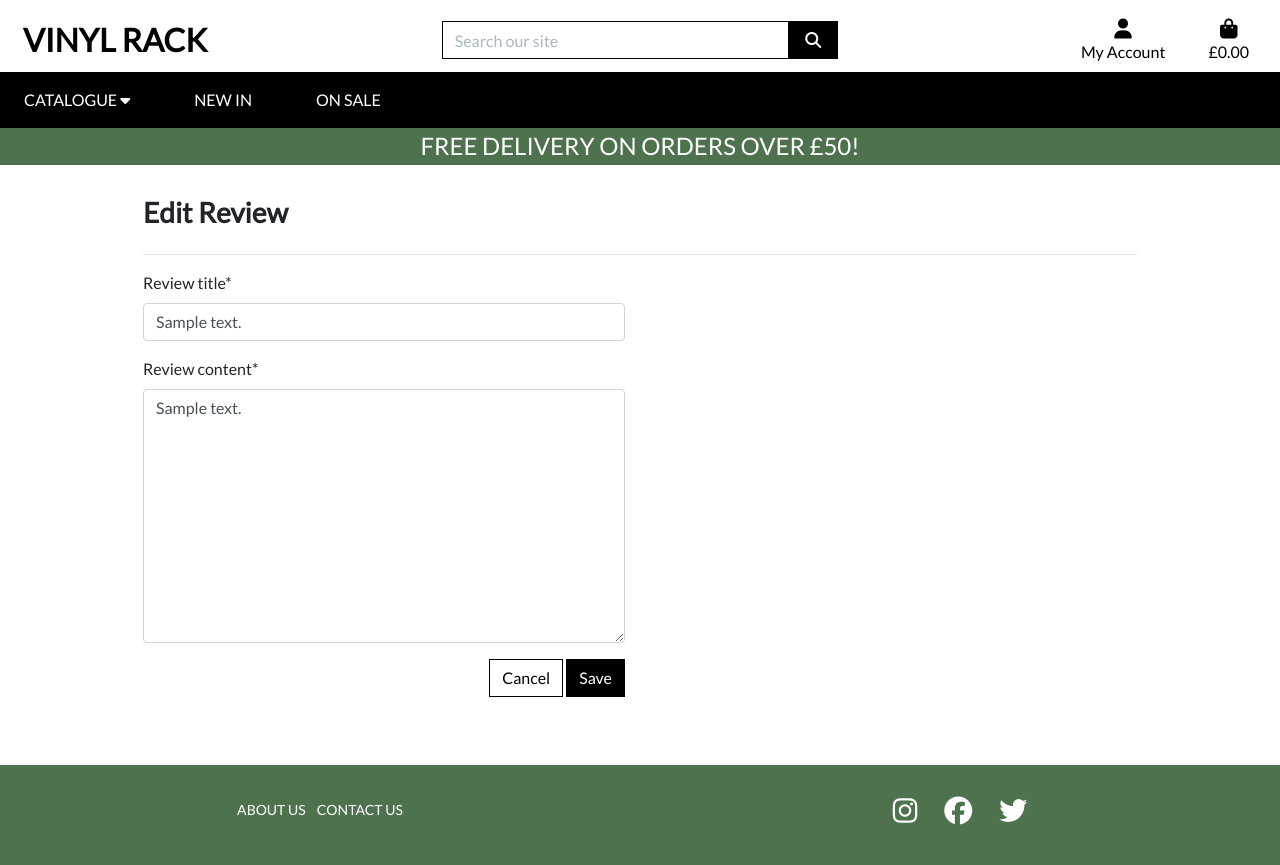
After one commit to peejaywk/VinylRack, a Django app: page /reviews/edit/1 in a window 1280 px wide. The commit adds this page. Run offline with Django 3.2, Linux system fonts and the light colour scheme; a user stored in the database is signed in; tables that the repository leaves empty hold one stand-in row (values such as "Sample post"); parts of the project's set-up code (start-up, migrations or seed data) failed here and were passed over; some libraries are stand-ins or nearby versions.

Commit message:
Add view/template to edit a product review

```diff
--- /dev/null
+++ b/reviews/templates/reviews/edit_review.html
@@ -0,0 +1,27 @@
+{% extends "base.html" %}
+{% load static %}
+
+{% block content %}
+<div class="container mt-5">
+    <div class="row">
+        <div class="col-12 mt-3">
+            <h3 class="font-weight-bold mt-3">Edit Review</h3>
+        </div>
+    </div>
+    <hr>
+    <div class="row">
+        <div class="col-12 col-md-6">
+            <form method="POST" action="" class="form mb-2">
+                {% csrf_token %}
+                {% for field in form %}
+                    {{ field | as_crispy_field }}
+                {% endfor %}
+                <div class="text-right">
+                    <a class="btn btn-outline-black rounded-0" href="{% url 'products' %}">Cancel</a>
+                    <button class="btn btn-black rounded-0" type="submit">Save</button>
+                </div>
+            </form>
+        </div>
+    </div>
+</div>
+{% endblock %}
--- a/reviews/urls.py
+++ b/reviews/urls.py
@@ -4,4 +4,5 @@ from . import views
 urlpatterns = [
     path('', views.list_reviews, name='list_reviews'),
     path('add/<int:product_id>', views.add_review, name='add_review'),
+    path('edit/<int:review_id>', views.edit_review, name='edit_review'),
 ]
--- a/reviews/views.py
+++ b/reviews/views.py
@@ -1,4 +1,5 @@
 from django.shortcuts import render, redirect, reverse, get_object_or_404
+from django.contrib.auth.decorators import login_required
 from django.contrib import messages
 
 from .models import Review
@@ -25,6 +26,7 @@ def list_reviews(request):
     return render(request, template, context)
 
 
+@login_required
 def add_review(request, product_id):
     """ A view to add a new product review """
 
@@ -54,3 +56,28 @@ def add_review(request, product_id):
     }
     template = 'reviews/add_review.html'
     return render(request, template, context)
+
+
+@login_required
+def edit_review(request, review_id):
+    """ Edit a product review """
+
+    review = get_object_or_404(Review, pk=review_id)
+
+    if request.method == 'POST':
+        form = ReviewForm(request.POST)
+        if form.is_valid():
+            form = ReviewForm(request.POST, instance=review)
+            form.save()
+            messages.success(request, 'Successfully edited review!')
+            return redirect(reverse('list_reviews'))
+        else:
+            messages.error(request, 'Failed to add review. Please ensure the form is valid.')
+    else:
+        form = ReviewForm(instance=review)
+
+    context = {
+        'form': form,
+    }
+    template = 'reviews/edit_review.html'
+    return render(request, template, context)
```
Also changed, not shown: reviews/templates/reviews/reviews.html (+2 -6 lines).
